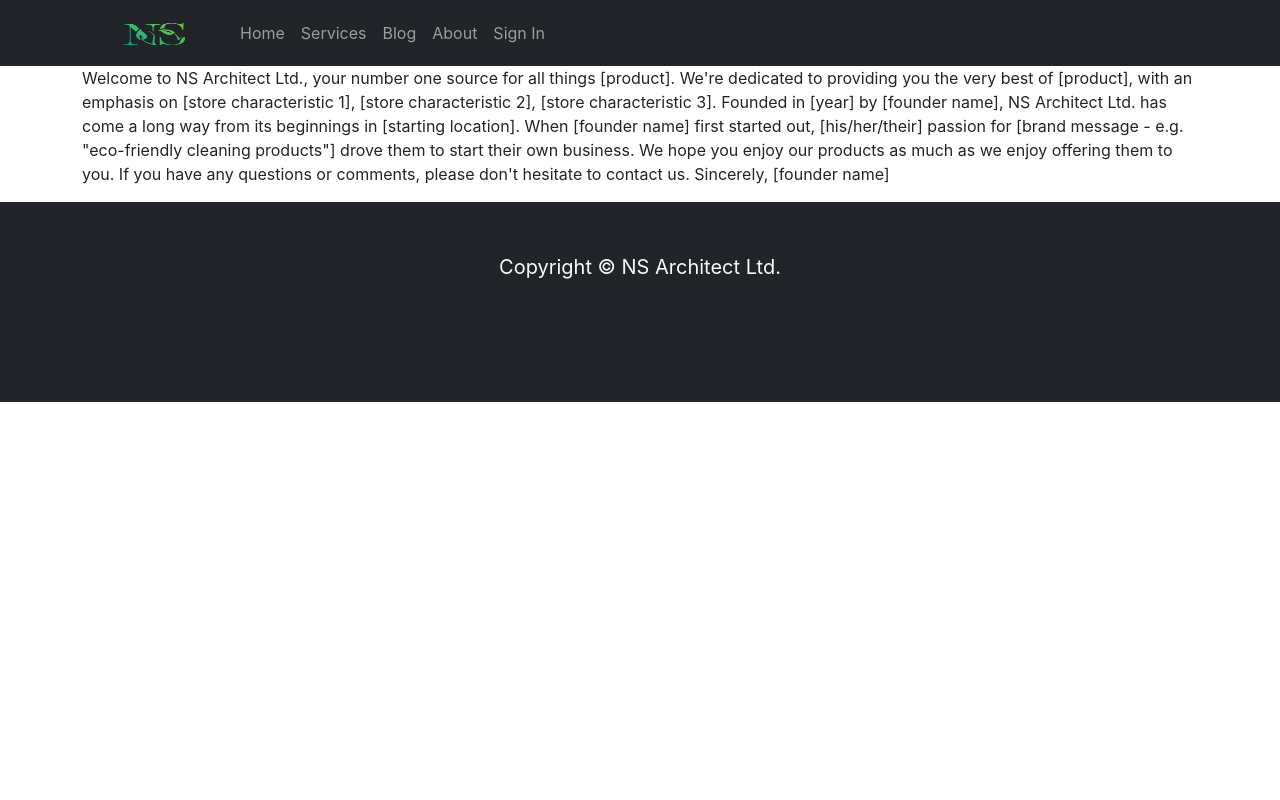
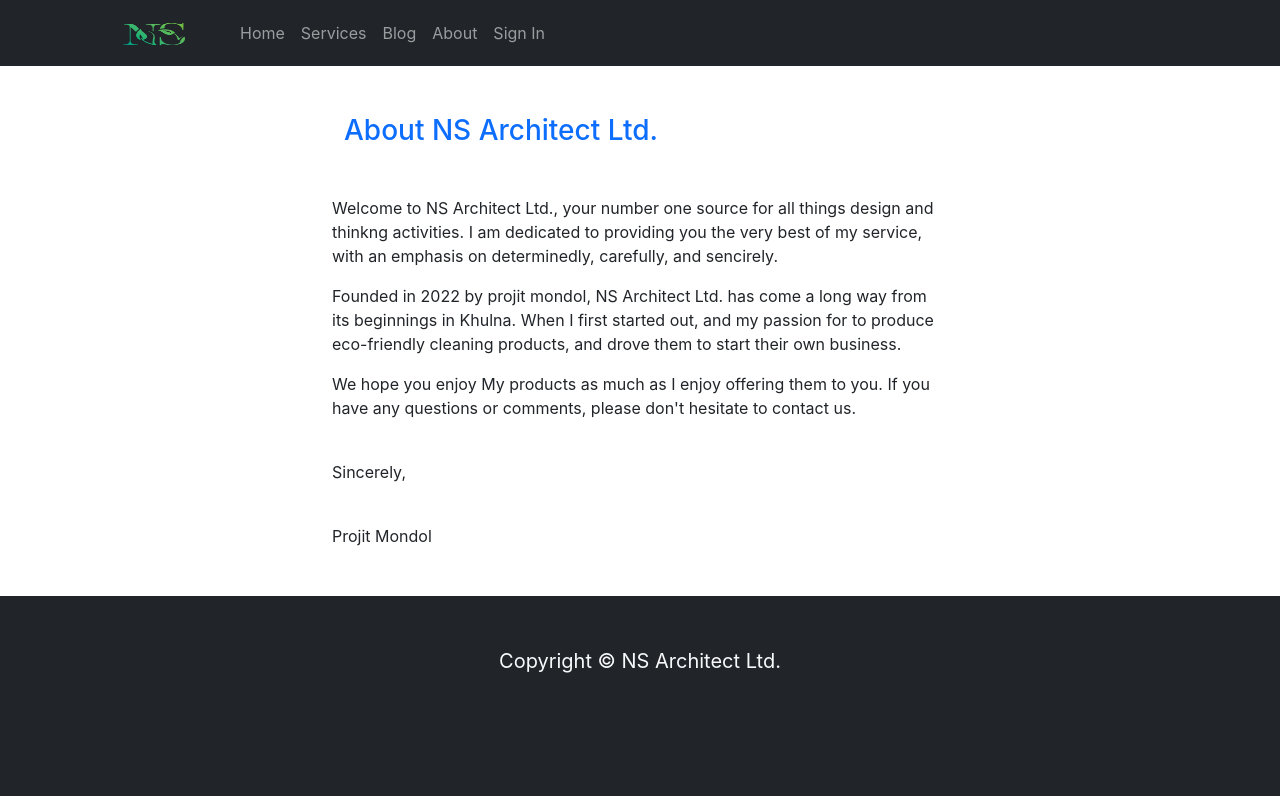
Before and after one commit to projit-1/projects-indipendent-service, a React (Create React App) app: page /about in a window 1280 px wide. Built offline with nearby package versions, Linux system fonts and the light colour scheme; no server answers.

Commit message:
accept checkbox

```diff
--- a/src/Pages/About/About.js
+++ b/src/Pages/About/About.js
@@ -2,22 +2,26 @@ import React from 'react';
 
 const About = () => {
     return (
-        <div className='container'>
+        <div className='container w-50 mx-auto, d-block my-5'>
+            <h3 className=' text-primary container w-100 mx-auto, d-block my-5'>About NS Architect Ltd.</h3>
             <p>
-                Welcome to NS Architect Ltd., your number one source for all things [product]. We're dedicated to providing you the very best of [product], with an emphasis on [store characteristic 1], [store characteristic 2], [store characteristic 3].
-
-
-                Founded in [year] by [founder name], NS Architect Ltd. has come a long way from its beginnings in [starting location]. When [founder name] first started out, [his/her/their] passion for [brand message - e.g. "eco-friendly cleaning products"] drove them to start their own business.
-
-
-                We hope you enjoy our products as much as we enjoy offering them to you. If you have any questions or comments, please don't hesitate to contact us.
-
-
+                Welcome to NS Architect Ltd., your number one source for all things design and thinkng activities. I am dedicated to providing you the very best of my service, with an emphasis on determinedly, carefully, and sencirely.
+            </p>
+            <p>
+                Founded in 2022 by projit mondol, NS Architect Ltd. has come a long way from its beginnings in Khulna. When I first started out, and my passion for to produce eco-friendly cleaning products, and drove them to start their own business.
+            </p>
+            <p>
+                We hope you enjoy My products as much as I enjoy offering them to you. If you have any questions or comments, please don't hesitate to contact us.
+            </p>
+            <br />
+            <p>
                 Sincerely,
-
-                [founder name]
             </p>
-        </div>
+            <br />
+            <p>
+                Projit Mondol
+            </p>
+        </div >
     );
 };
 
--- a/src/Pages/Home/Home.css
+++ b/src/Pages/Home/Home.css
@@ -1,12 +1,12 @@
 .service-card {
-    height: 430px;
+    height: 550px;
 
 }
 
 .individual-service {
     border: 2px solid #e2d9d9;
     border-radius: 5px;
-    height: 400px;
+    height: 500px;
 
 
 }
--- a/src/Pages/Service/Service.js
+++ b/src/Pages/Service/Service.js
@@ -7,7 +7,7 @@ const Service = (props) => {
     return (
         <div className='individual-service'>
             <h2 className='w-100 text-center'>{pakage}</h2>
-            <img className='w-75 mx-2 px-2 h-25 mx-auto d-block' src={img} alt="" />
+            <img className='w-75  h-50 mx-auto d-block' src={img} alt="" />
             <p className='w-100 text-center'>{comment}</p>
             <p className='w-100 text-center'>{comment1}</p>
             <p className='w-100 text-center'>{comment2}</p>
--- a/src/Pages/SignIn/SignIn.js
+++ b/src/Pages/SignIn/SignIn.js
@@ -1,6 +1,6 @@
 import React, { useState } from 'react';
 import { Button, Form } from 'react-bootstrap';
-import { useSignInWithEmailAndPassword } from 'react-firebase-hooks/auth';
+import { useSendPasswordResetEmail, useSignInWithEmailAndPassword } from 'react-firebase-hooks/auth';
 import { Link, useLocation, useNavigate } from 'react-router-dom';
 import auth from '../../firebase.init';
 
@@ -18,6 +18,9 @@ const SignIn = () => {
         loading,
         error,
     ] = useSignInWithEmailAndPassword(auth);
+
+    const [sendPasswordResetEmail, sending] = useSendPasswordResetEmail(auth
+    );
 
     const navigate = useNavigate();
 
@@ -37,6 +40,9 @@ const SignIn = () => {
         navigate(from, { replace: true });
     }
 
+    // const resetPassword = () => {
+
+    // }
 
     const handleUserSignIn = event => {
         event.preventDefault();
@@ -66,6 +72,9 @@ const SignIn = () => {
                 <p>
                     New to NS Architect Ltd.? <Link className='form-link' to='/signup'>Create an account</Link>
                 </p>
+                {/* <p>
+                    Forgate password? <Link onClick={resetPassword}>Reset Password</Link>
+                </p> */}
             </Form>
 
             <div className='d-flex w-50 mx-auto'>
@@ -75,22 +84,7 @@ const SignIn = () => {
             </div>
 
             <SocialSignIn></SocialSignIn>
-            {/* <div className="with-google ">
-                <div>
 
-                    <form className='mx-auto my-4'>
-
-                        <Button className='w-50' variant="secondary" size="lg">  <img className='googleimge' src={googleimg} alt="" />
-                            Start with Google
-                        </Button>
-                    </form>
-                </div>
-                <form className='mx-auto'>
-                    <Button className='w-50 my-2' variant="secondary" size="lg">
-                        Start with Facebook
-                    </Button>
-                </form>
-            </div> */}
         </div>
     );
 };
--- a/src/Pages/SignUp/SignUp.js
+++ b/src/Pages/SignUp/SignUp.js
@@ -64,6 +64,8 @@ const SignUp = () => {
                     <Form.Control onBlur={handleConfirmPasswordBlur} type="password" placeholder="Confirm Password" required />
                 </Form.Group>
                 <p className='text-danger'>{error}</p>
+                <Form.Label className='mx-2'>Terms and Condirions </Form.Label>
+                <input type="checkbox" class="form-check-input" id="exampleCheck1"></input>
                 <Button className='w-50 mx-auto d-block my-3' variant="primary" type="submit">
                     Sign Up
                 </Button>
```
Also changed, not shown: public/services.json (+9 -9 lines), 1 other file (tests, documents, lock files or other folders).
